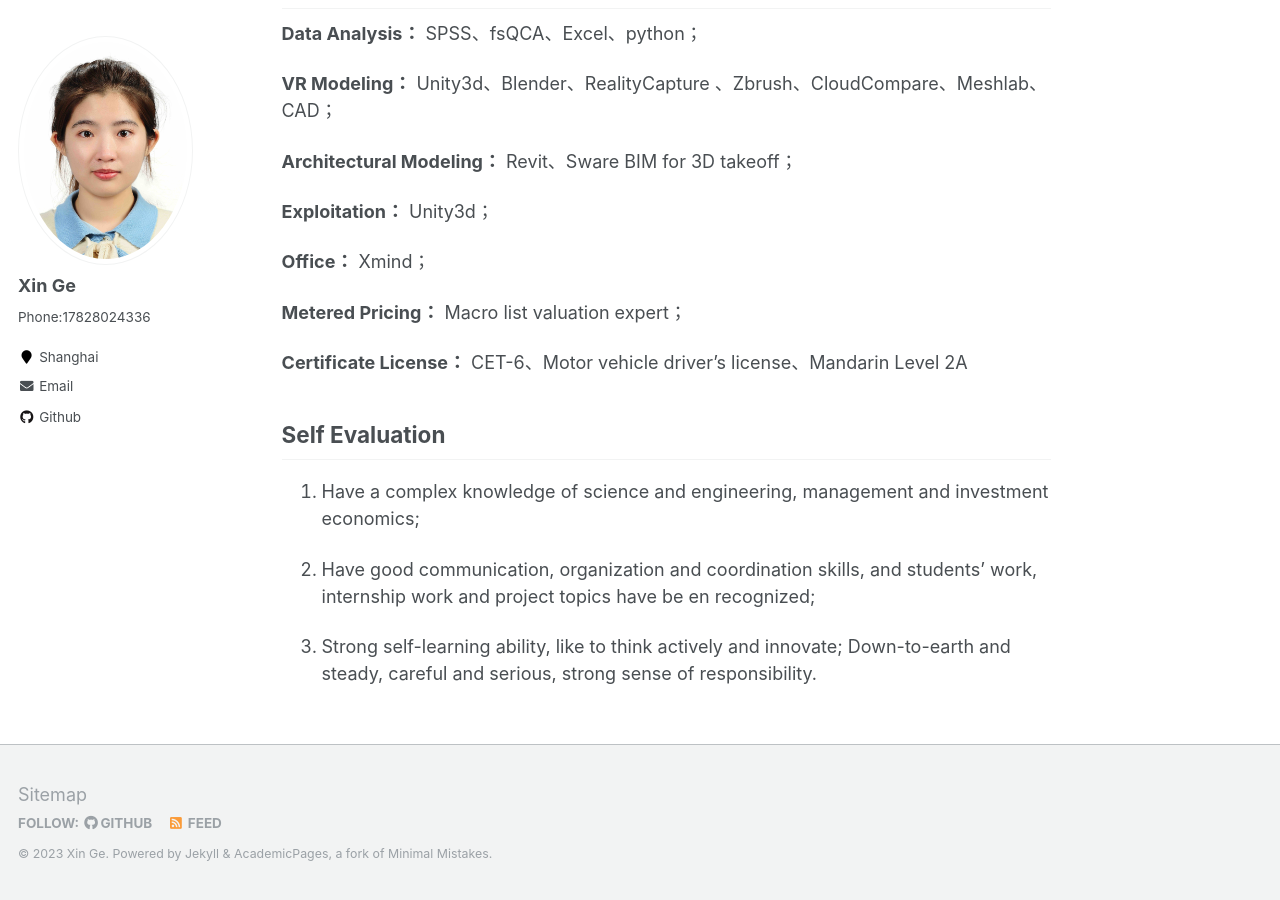
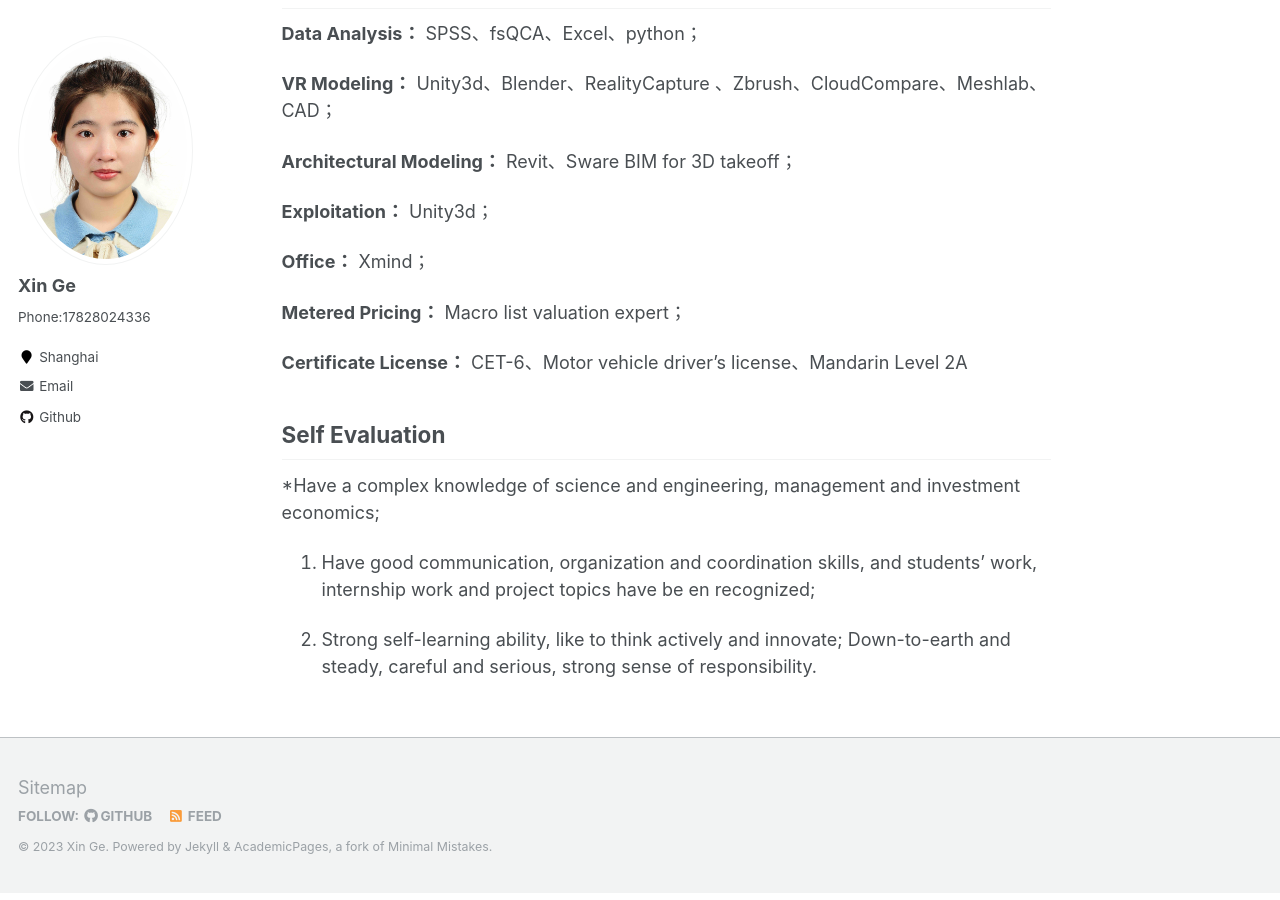
Before and after one commit to Esther0630/Esther0630.github.io, a Jekyll site: the page built from _pages/about.md, in a window 1280 px wide and 900 px high, scrolled down 2921 px. Built offline with Jekyll 4.4.1, drawn with Linux system fonts in a browser that asks for light colours; part of the change alters nothing that is shown.

```diff
--- a/_pages/about.md
+++ b/_pages/about.md
@@ -103,7 +103,7 @@ CET-6、Motor vehicle driver's license、Mandarin Level 2A
 
 Self Evaluation
 ------
-1. Have a complex knowledge of science and engineering, management and investment economics;
+*Have a complex knowledge of science and engineering, management and investment economics;
 
 2. Have good communication, organization and coordination skills, and students' work, internship work and project topics have be en
 recognized;
```
